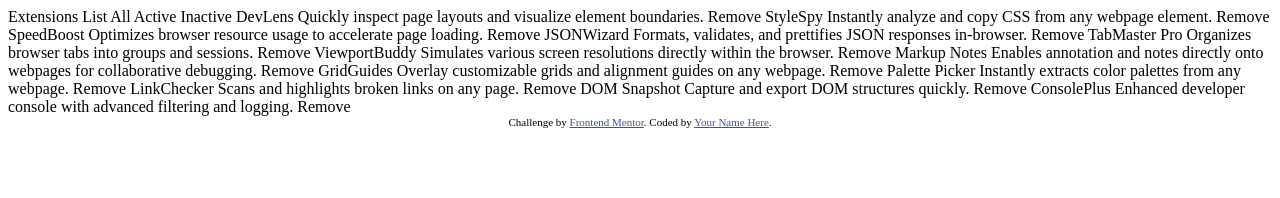
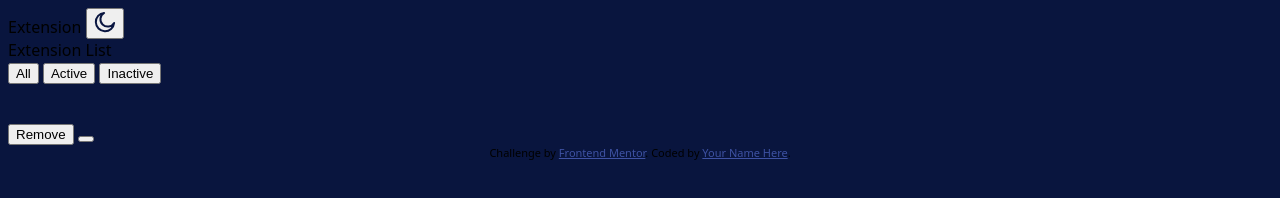
Before and after one commit to 0n3l1f3/browser-extensions-manager-ui-main, a plain HTML site: page index.html in a window 1280 px wide. Drawn offline with Linux system fonts and the light colour scheme; a web font is replaced by a local one.

Commit message:
changes, added styling

```diff
--- a/index.html
+++ b/index.html
@@ -5,6 +5,8 @@
   <meta name="viewport" content="width=device-width, initial-scale=1.0"> <!-- displays site properly based on user's device -->
 
   <link rel="icon" type="image/png" sizes="32x32" href="./assets/images/favicon-32x32.png">
+  <link rel="stylesheet" href = "styling.css">
+  <link rel="stylesheet" href="https://fonts.google.com/noto/specimen/Noto+Sans">
 
   <title>Frontend Mentor | Browser extensions manager UI</title>
 
@@ -15,62 +17,34 @@
   </style>
 </head>
 <body>
+  <div class = "topHeader">
+    <span>Extension</span>
+    <button><img src = "assets/images/icon-moon.svg"></button>
+  </div>
+  <div class = "hero">
+    <span>Extension List</span>
+    <div class = "filterButton">
+      <button>All</button>
+      <button>Active</button>
+      <button>Inactive</button>
+    </div>
+  </div>
+  <div class = "gridExtension" id = "gridExtension">
+    <div class = "extension" id = "extension">
+      <div class = "topGrid">
+        <img src="">
+        <p class = "description"></p>
+      </div>
+      <div class = "bottomGrid">
+        <button>Remove</button>
+        <button></button>
+      </div>
+    </div>
+  </div>
 
-  Extensions List
-
-  All
-  Active
-  Inactive
 
   <!-- If you plan to use the JSON file to populate the data dynamically, you can delete the content below -->
 
-  DevLens
-  Quickly inspect page layouts and visualize element boundaries.
-  Remove
-
-  StyleSpy
-  Instantly analyze and copy CSS from any webpage element.
-  Remove
-
-  SpeedBoost
-  Optimizes browser resource usage to accelerate page loading.
-  Remove
-
-  JSONWizard
-  Formats, validates, and prettifies JSON responses in-browser.
-  Remove
-
-  TabMaster Pro
-  Organizes browser tabs into groups and sessions.
-  Remove
-
-  ViewportBuddy
-  Simulates various screen resolutions directly within the browser.
-  Remove
-
-  Markup Notes
-  Enables annotation and notes directly onto webpages for collaborative debugging.
-  Remove
-
-  GridGuides
-  Overlay customizable grids and alignment guides on any webpage.
-  Remove
-
-  Palette Picker
-  Instantly extracts color palettes from any webpage.
-  Remove
-
-  LinkChecker
-  Scans and highlights broken links on any page.
-  Remove
-
-  DOM Snapshot
-  Capture and export DOM structures quickly.
-  Remove
-
-  ConsolePlus
-  Enhanced developer console with advanced filtering and logging.
-  Remove
 
   <div class="attribution">
     Challenge by <a href="https://www.frontendmentor.io?ref=challenge">Frontend Mentor</a>.
--- /dev/null
+++ b/styling.css
@@ -0,0 +1,4 @@
+body{
+    background-color: hsl(227, 75%, 14%);
+    font-family: "Noto Sans", serif;
+}
```
